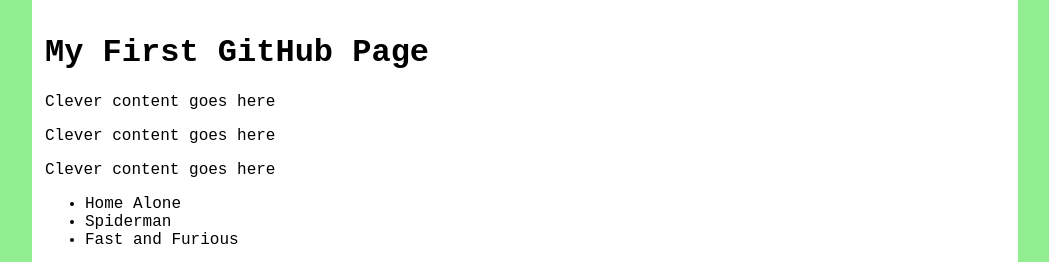
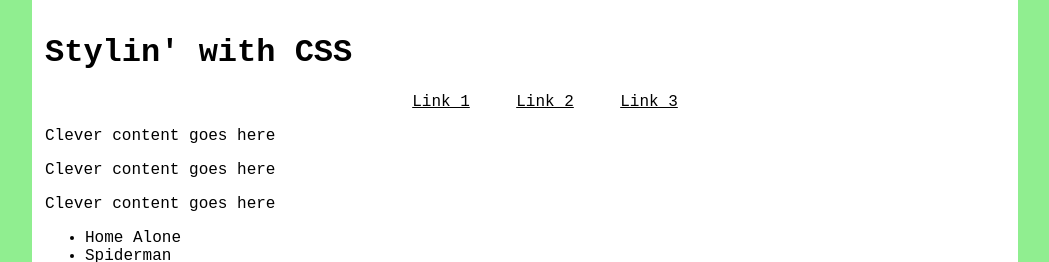
Before and after one commit to ntnt01/stylin-with-css, a plain HTML site: page index.html in a window 1280 px wide. Shown: the top 262 px of the page, without its empty margins (115-1164 px from the left). Drawn offline with Linux system fonts and the light colour scheme.

Commit message:
added changes for class lesson

```diff
--- a/index.html
+++ b/index.html
@@ -4,7 +4,7 @@
 
     <head>
       <meta name="viewport" content="width=device-width">
-      <title>My First GitHub Page</title>
+      <title>Stylin' with CSS</title>
       <style>
 	html{
 	  background-color:lightgreen;
@@ -14,11 +14,49 @@
 	body{
 		font-family: 'Courier New';
 		max-width: 960px;
+		width: 90%;
 		background-color: #fff;
 		margin: auto;
 		padding:1%;
 
 	}
+	nav{
+		text-align: center; /* centers the nav */
+	}
+
+	nav a{
+		color: #000; /* font color is black */
+	}
+
+	nav ul{
+		list-style:none; /* removes the bullets */
+	}
+
+	nav li{
+		display: inline-block; /* makes <li> horizontal, but able to declare maraigns */
+		margin: 0 2%;
+	}
+	nav a:hover{
+		text-decoration: none; /* default underline goes away on hover */
+	}
+
+	/* end nav rules */
+
+
+
+	footer{
+		text-align:center;
+		clear:both;
+	}
+
+
+
+
+
+
+
+
+
 
          table.my-table {
          border-collapse: collapse;
@@ -47,11 +85,19 @@
      table.my-table tr:nth-child(odd) {
        background-color: #ffffff;
      }
-
       </style>
     </head>
     <body>
-      <h1>My First GitHub Page</h1>
+      <h1>Stylin' with CSS</h1>
+      <nav>
+	<ul>
+	<li><a href="#">Link 1</a></li>
+	<li><a href="#">Link 2</a></li>
+	<li><a href="#">Link 3</a></li>
+	</ul>
+      </nav>
+
+
       <p>Clever content goes here</p>
       <p>Clever content goes here</p>
       <p>Clever content goes here</p>
```
